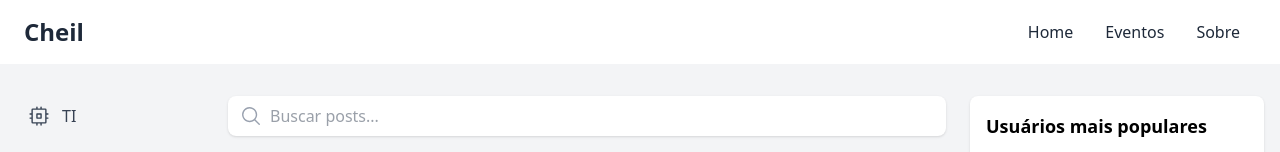
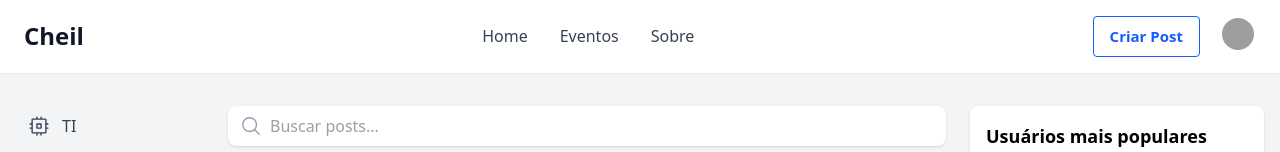
Before and after one commit to EnzoXavier1001/intrawiki-front, a React (Vite) app: page / in a window 1280 px wide. Shown: the top 152 px of the page. Built offline with nearby package versions, Linux system fonts and the light colour scheme; no server answers; grey boxes are pictures that could not be loaded.

Commit message:
styles: update header styles

```diff
--- a/src/components/Header/index.tsx
+++ b/src/components/Header/index.tsx
@@ -1,54 +1,80 @@
 import { useState } from "react";
 import { Link } from "react-router";
+import { Bell } from "@phosphor-icons/react";
 
 export const Header = () => {
-	const [isOpen, setIsOpen] = useState(false);
+	const [showProfileMenu, setShowProfileMenu] = useState(false);
+
+	const user = {
+		name: "Joana",
+		avatar: "https://i.pravatar.cc/40?img=5",
+	};
 
 	return (
-		<nav className="bg-white px-6 py-4 shadow">
-			<div className="container mx-auto flex flex-col md:flex-row md:items-center md:justify-between">
-				<div className="flex items-center justify-between">
-					<Link className="text-gray-800 text-xl font-bold md:text-2xl" to="/">
+		<header className="bg-white border-b border-gray-200 px-6 py-4 shadow-sm">
+			<div className="max-w-7xl mx-auto flex items-center justify-between">
+				<Link to="/" className="text-2xl font-bold text-gray-900">
 					Cheil
 				</Link>
 
-					<button
-						type="button"
-						onClick={() => setIsOpen(!isOpen)}
-						className="text-gray-800 hover:text-gray-600 focus:outline-none md:hidden"
-					>
-						<svg viewBox="0 0 24 24" className="h-6 w-6 fill-current">
-							<title id="svgTitle">Ícone menu hambúrguer</title>
-							<path d="M4 5h16a1 1 0 0 1 0 2H4a1 1 0 1 1 0-2zm0 6h16a1 1 0 0 1 0 2H4a1 1 0 0 1 0-2zm0 6h16a1 1 0 0 1 0 2H4a1 1 0 0 1 0-2z" />
-						</svg>
-					</button>
-				</div>
-
-				<div
-					className={`${
-						isOpen ? "block" : "hidden"
-					} mt-4 md:mt-0 md:flex md:items-center`}
-				>
-					<Link
-						to="/"
-						className="block my-1 md:my-0 text-gray-800 hover:text-blue-500 md:mx-4"
-					>
+				<nav className="hidden md:flex gap-8 text-[16px] font-medium text-gray-700">
+					<Link to="/" className="hover:text-blue-600">
 						Home
 					</Link>
-					<Link
-						to="/eventos"
-						className="block my-1 md:my-0 text-gray-800 hover:text-blue-500 md:mx-4"
-					>
+					<Link to="/eventos" className="hover:text-blue-600">
 						Eventos
 					</Link>
-					<Link
-						to="/sobre"
-						className="block my-1 md:my-0 text-gray-800 hover:text-blue-500 md:mx-4"
-					>
+					<Link to="/sobre" className="hover:text-blue-600">
 						Sobre
 					</Link>
+				</nav>
+
+				<div className="flex items-center gap-5">
+					<Link
+						to="/criar"
+						className="border border-blue-600 text-blue-600 px-4 py-2 rounded hover:bg-blue-50 text-[15px] font-semibold transition"
+					>
+						Criar Post
+					</Link>
+
+					<div className="relative">
+						<button
+							onClick={() => setShowProfileMenu((prev) => !prev)}
+							type="button"
+							className="w-9 h-9 rounded-full overflow-hidden border-2 border-transparent hover:border-gray-300 transition"
+						>
+							<img
+								src={user.avatar}
+								alt={user.name}
+								className="w-full h-full object-cover"
+							/>
+						</button>
+
+						{showProfileMenu && (
+							<div className="absolute right-0 mt-2 w-44 bg-white border border-gray-200 rounded-md shadow-md z-50">
+								<ul className="py-2 text-[15px] text-gray-700">
+									<li>
+										<Link
+											to="/profile"
+											className="block px-4 py-2 hover:bg-gray-100"
+										>
+											Perfil
+										</Link>
+									</li>
+									<li>
+										<Link
+											to="/configuracoes"
+											className="block px-4 py-2 hover:bg-gray-100"
+										>
+											Configurações
+										</Link>
+									</li>
+								</ul>
+							</div>
+						)}
 					</div>
 				</div>
-		</nav>
+			</div>
+		</header>
 	);
 };
```
Lines whose indentation alone changed are shown as unchanged.
